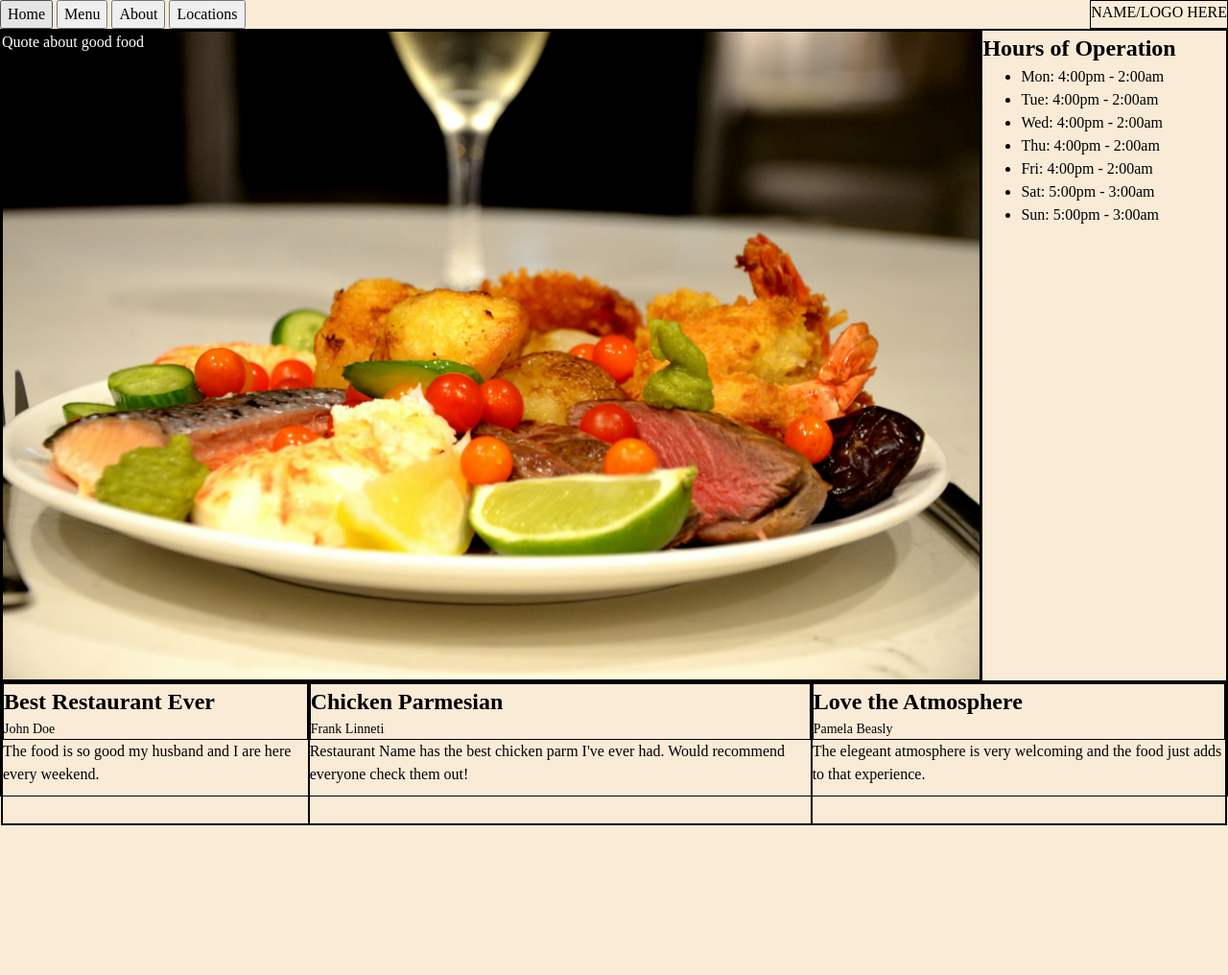
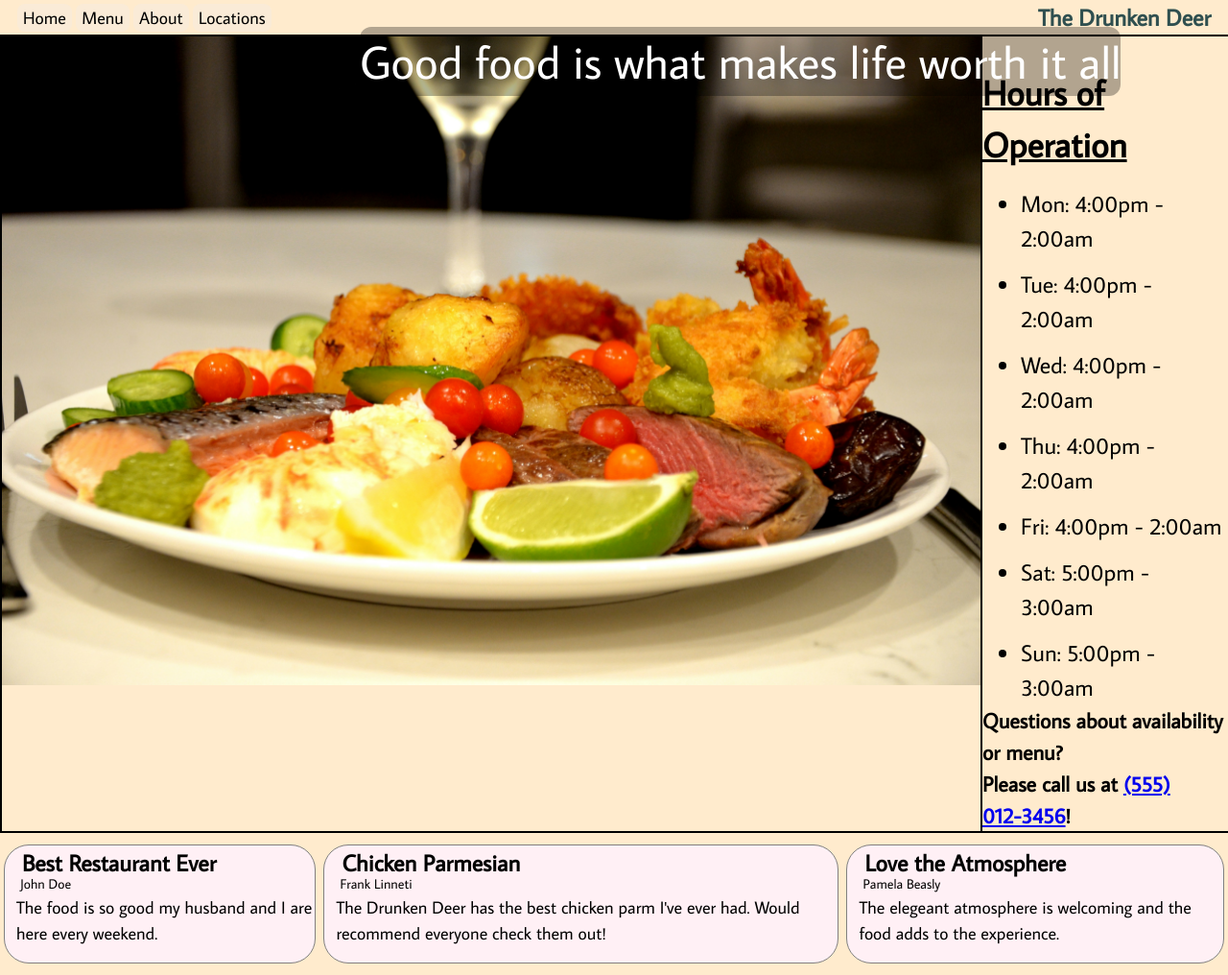
Before and after one commit to Ethan-Hannum/restaurant-page, a website built with webpack: page src/template.html in a window 1280 px wide. Shown: the whole page at 96% size. Before the commit the page ends 860 px from the top, so only its background shows below. Built offline with nearby package versions, Linux system fonts and the light colour scheme.

Commit message:
Finish styling homepage
Final-ish design for the homepage. Make elements look a little nicer,
such as the reviews being contained in their own "bubble" and getting
the quote over the image.

```diff
--- a/src/styles.css
+++ b/src/styles.css
@@ -1,3 +1,10 @@
+@font-face {
+  font-family: average-sans;
+  src: url(./assets/AverageSans-Regular.woff2) format("woff2");
+  font-style: normal;
+  font-weight: 400;
+}
+
 /* 1. Use a more-intuitive box-sizing model */
 *, *::before, *::after {
   box-sizing: border-box;
@@ -54,19 +61,26 @@ h1, h2, h3, h4, h5, h6 {
 }
 
 body {
-  background-color: antiquewhite;
-}
-
-div {
-    border: 1px black solid;
+  background-color:blanchedalmond;
+  font-family: average-sans;
 }
 
 header {
   display: flex;
+  border-bottom: 2px black solid;
+}
+
+nav {
+  margin: auto 0;
 }
 
 #logo {
   margin-left: auto;
+  margin-right: 18px;
+  align-self: center;
+  font-size: 24px;
+  font-weight: 600;
+  color: darkslategrey;
 }
 
 #content {
@@ -80,11 +94,18 @@ header {
     display: flex;
     grid-column: 1;
     grid-row: 1;
+    border-left: 2px solid black;
+    border-right: 2px solid black;
 }
 
 #quote {
   position: absolute;
-  color: white;
+  color:white;
+  background-color: rgba(0, 0, 0, 0.3);
+  border-radius: 12px;
+  bottom: 700px;
+  left: 375px;
+  font-size: 48px;
 }
 
 #img-container {
@@ -93,26 +114,79 @@ header {
     height: 100%;
 }
 
+#sidebar {
+  display: flex;
+  flex-direction: column;
+  grid-column: 2;
+  grid-row: 1;
+}
+
 #hours {
-    grid-column: 2;
-    grid-row: 1;
+  justify-items: center;
 }
+
+#hours > h2 {
+  margin-top: 32px;
+  margin-bottom: 16px;
+  font-size: 36px;
+  text-decoration: underline;
+}
+
+li:last-child {
+  margin-bottom: 0;
+}
+
+#questions {
+  margin: auto auto 0 auto;
+  font-weight: 600;
+  font-size: 22px;
+}
+
+li {
+  font-size: 24px;
+  margin-bottom: 12px;
+}
+
 
 #reviews {
     display: flex;
     grid-column: 1 / 3;
     grid-row: 2;
+    border-top: 2px solid black;
 }
 
 .review-container {
   flex: 1 1 auto;
+  border: 1px solid gray;
+  background-color:lavenderblush;
+  border-radius: 26px;
+  margin: 12px 4px;
 }
 
 .review-title {
   font-size: 24px;
-  font-weight: 550;
+  font-weight: 600;
+  margin-left: 18px;
+  margin-bottom: -6px;
 }
 
 .review-name {
   font-size: 14px;
+  margin-left: 16px;
 }
+
+.review-body {
+  margin-left: 12px;
+  font-size: 18px;
+}
+
+button {
+  background-color: antiquewhite;
+  border: 0px;
+  border-radius: 8px;
+  font-size: 18px;
+}
+
+button:nth-child(1) {
+  margin-left: 18px;
+}
--- a/src/template.html
+++ b/src/template.html
@@ -13,15 +13,16 @@
             <button>About</button>
             <button>Locations</button>
         </nav>
-        <div id="logo">NAME/LOGO HERE</div>
+        <div id="logo">The Drunken Deer</div>
     </header>
     <div id="content">
         <div id="quote-container">
             <div id="img-container">
                 <img src="./assets/food1.jpg" alt="Foood">
             </div>
-            <p id="quote">Quote about good food</p>
+            <p id="quote">Good food is what makes life worth it all</p>
         </div>
+        <div id="sidebar">
             <div id="hours">
             <h2>Hours of Operation</h2>
                 <ul>
@@ -33,6 +34,11 @@
                     <li>Sat: 5:00pm - 3:00am</li>
                     <li>Sun: 5:00pm - 3:00am</li>
                 </ul>
+            </div>
+            <div id="questions">
+                <p>Questions about availability or menu?</p>
+                <p>Please call us at <a href="tel:+15550123456">(555) 012-3456</a>!</p>
+            </div>
         </div>
         <div id="reviews">
             <div class="review-container">
@@ -48,7 +54,7 @@
                     <p class="review-title">Chicken Parmesian</p>
                     <p class="review-name">Frank Linneti</p>
                 </div>
-                <p class="review-body">Restaurant Name has the best chicken parm
+                <p class="review-body">The Drunken Deer has the best chicken parm
                     I've ever had. Would recommend everyone check them out!</p>
             </div>
             <div class="review-container">
@@ -56,8 +62,8 @@
                     <p class="review-title">Love the Atmosphere</p>
                     <p class="review-name">Pamela Beasly</p>
                 </div>
-                <p class="review-body">The elegeant atmosphere is very welcoming
-                    and the food just adds to that experience.
+                <p class="review-body">The elegeant atmosphere is welcoming
+                    and the food adds to the experience.
                 </p>
             </div>
         </div>
```
Also changed, not shown: src/assets/AverageSans-Regular.woff2 (added). Lines whose indentation alone changed are shown as unchanged.
